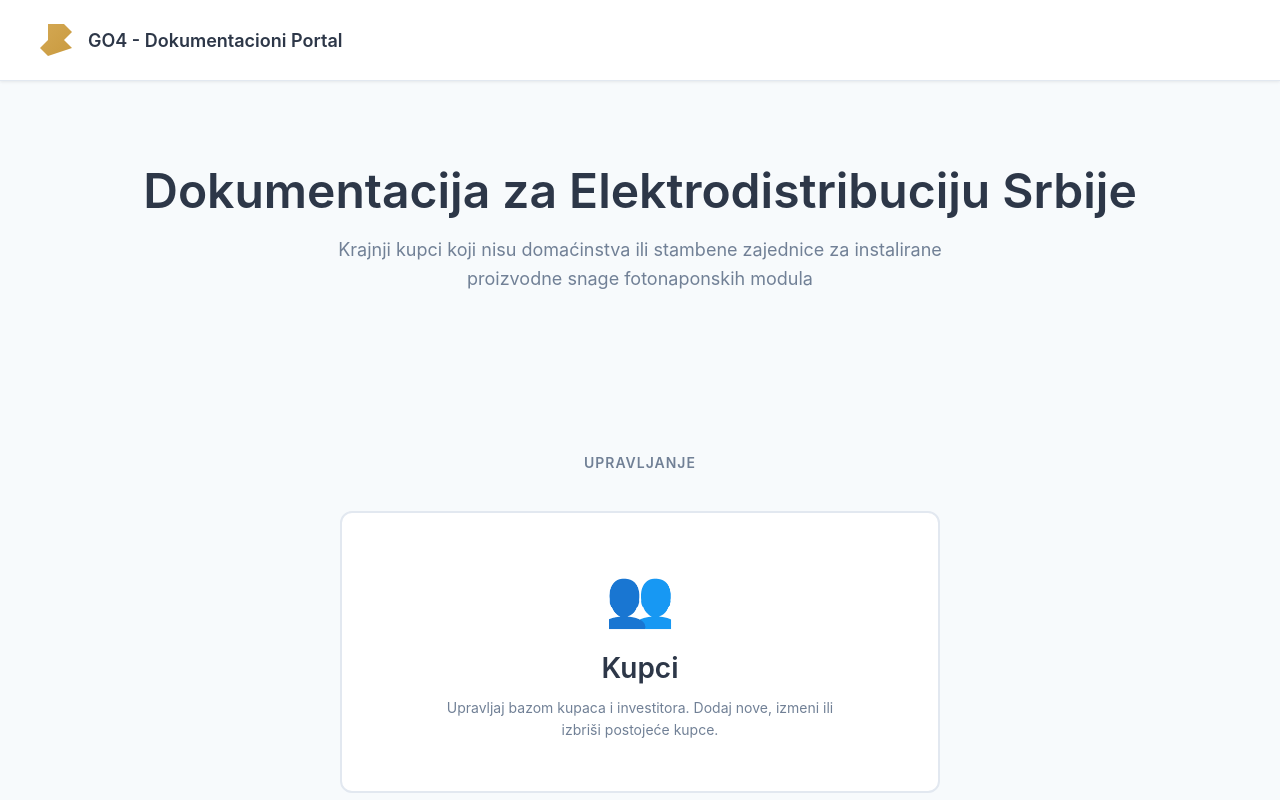
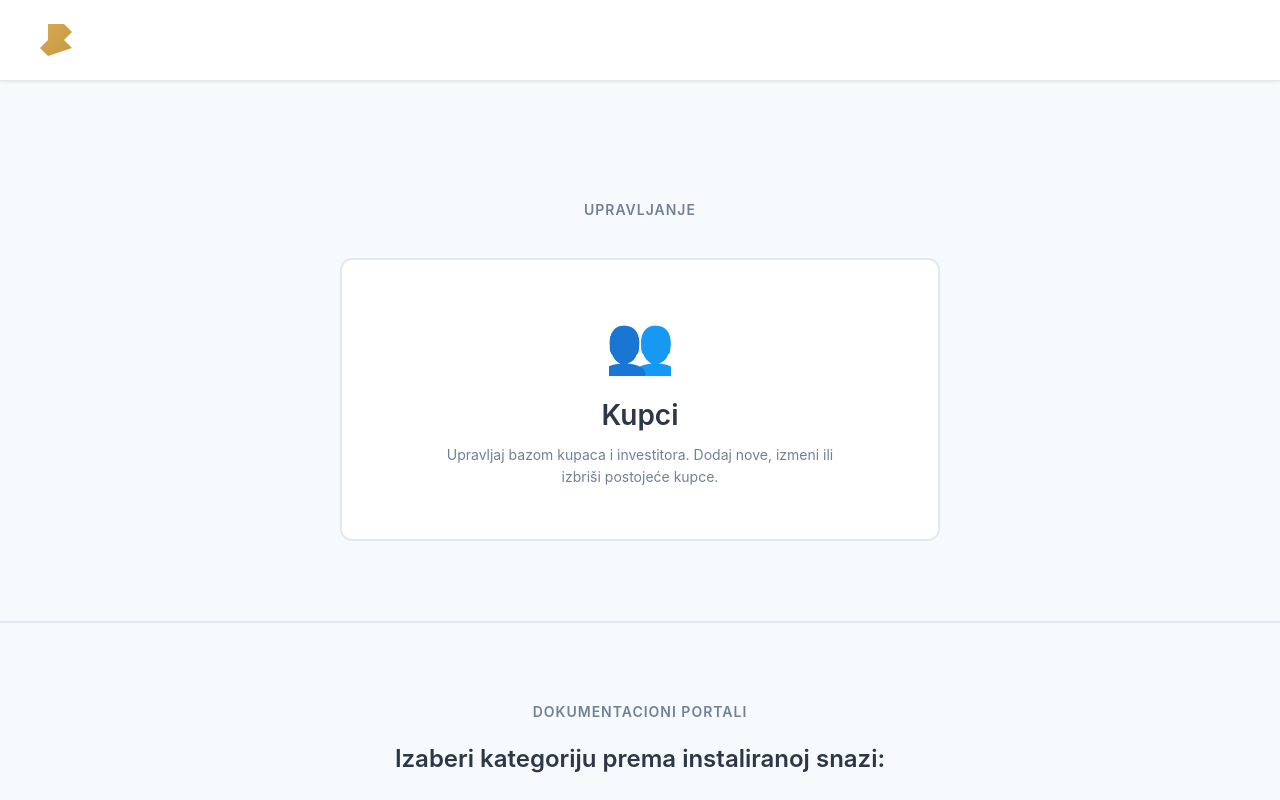
Before and after one commit to uzonigor/doc-portal, a website: page index.html in a window 1280 px wide. Shown: the top 800 px of the page. Drawn offline with Linux system fonts and the light colour scheme.

Commit message:
Feature: obrisani naslovi i logo header

```diff
--- a/index.html
+++ b/index.html
@@ -44,17 +44,11 @@
             clip-path: polygon(25% 0%, 75% 0%, 100% 25%, 75% 50%, 100% 75%, 25% 100%, 0% 75%, 25% 50%);
         }
 
-        .logo-text {
-            font-size: 18px;
-            font-weight: 600;
-            color: #2d3748;
-        }
-
         /* HERO */
         .hero {
             max-width: 1400px;
             margin: 0 auto;
-            padding: 80px 40px;
+            padding: 20px 40px;
             text-align: center;
         }
 
@@ -319,14 +313,11 @@
 <header>
     <div class="header-content">
         <div class="logo-icon"></div>
-        <div class="logo-text">GO4 - Dokumentacioni Portal</div>
     </div>
 </header>
 
 <main>
     <section class="hero">
-        <h1>Dokumentacija za Elektrodistribuciju Srbije</h1>
-        <p>Krajnji kupci koji nisu domaćinstva ili stambene zajednice za instalirane proizvodne snage fotonaponskih modula</p>
     </section>
 
     <!-- KUPCI SEKCIJA - ODVOJENA -->
```
Also changed, not shown: doc-portal-1.html (+1 -4 lines), doc-portal-2.html (+0 -1 lines), doc-portal-3.html (+0 -1 lines), kupci.html (+0 -1 lines).
